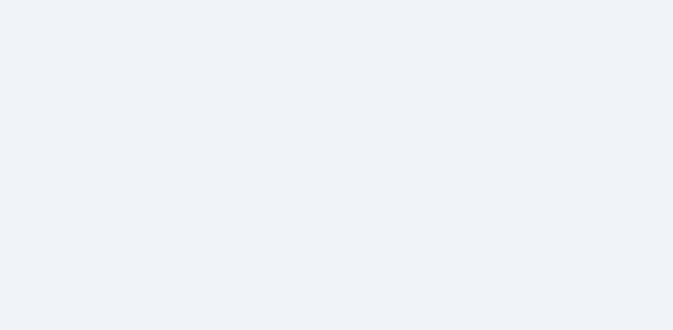
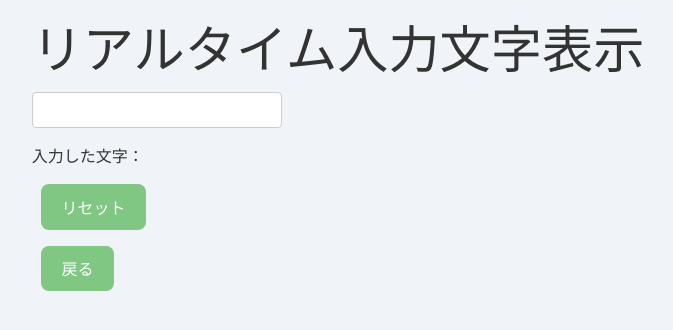
Before and after one commit to sik-nyan/hello-react-portfolio, a React (Vite) app: page /inputTextDisp in a window 1280 px wide. Before the commit this address had no page. Shown: the top 330 px of the page, without its empty margins (302-975 px from the left). Built offline with nearby package versions, Linux system fonts and the light colour scheme.

Commit message:
リアルタイム文字入力を追加

```diff
--- a/src/App.jsx
+++ b/src/App.jsx
@@ -2,9 +2,10 @@ import { Routes, Route } from 'react-router-dom';
 import Home from './pages/Home';
 import Counter from './pages/Counter';
 import TodoList from './pages/TodoList';
-import InputTextDisp from './pages/InputTextDisp';
+import InputTextCount from './pages/InputTextCount';
 import CountdownTimer from './pages/CountdownTimerDisp';
 import String from './pages/String';
+import InputTextDisp from './pages/InputTextDisp';
 
 
 function App() {
@@ -13,9 +14,10 @@ function App() {
       <Route path="/" element={<Home />} />
       <Route path="/counter" element={<Counter />} />
       <Route path="/todo" element={<TodoList />} />
-      <Route path="/inputText" element={<InputTextDisp />} />
+      <Route path="/inputText" element={<InputTextCount />} />
       <Route path="/countdownTimer" element={<CountdownTimer />} />
       <Route path="/string" element={<String />} />
+      <Route path="/inputTextDisp" element={<InputTextDisp />} />
     </Routes>
   );
 }
--- a/src/pages/Home.jsx
+++ b/src/pages/Home.jsx
@@ -15,6 +15,7 @@ function Home() {
         <li><Link to="/inputText">リアルタイム文字カウンター</Link></li>
         <li><Link to="/countdownTimer">カウントダウンタイマー</Link></li>
         <li><Link to="/string">文字を表示</Link></li>
+        <li><Link to="/inputTextDisp">入力文字をリアルタイム表示</Link></li>
         {/* 今後ここにどんどん追加 */}
       </ul>
     </div>
--- /dev/null
+++ b/src/pages/InputTextCount.jsx
@@ -0,0 +1,37 @@
+// src/pages/InputTextDisp.jsx
+import '../index.css';
+import '../Pages.css';
+import { useNavigate } from 'react-router-dom';
+import useInputText from '../components/useInputText';
+
+
+function InputTextCount () {
+    // 戻るボタン用
+    const navigate = useNavigate();
+
+    // カスタムフックの呼び出し
+    const {
+        inputText,
+        inputCnt,
+        handleChange
+    } = useInputText();
+
+    return (
+        <div className="container">
+            <h1>リアルタイム文字数カウンター</h1>
+            <h2>カウント：{inputCnt}</h2>
+            <textarea
+                value={inputText}
+                onChange={handleChange}
+                placeholder="テキストを入力"
+                rows="5"
+            />
+            <p>現在の文字数：{inputCnt}</p>
+            <button onClick={() => navigate(-1)}>戻る</button>
+        </div>
+    );
+
+
+}
+
+export default InputTextCount;
--- a/src/pages/InputTextDisp.jsx
+++ b/src/pages/InputTextDisp.jsx
@@ -2,35 +2,30 @@
 import '../index.css';
 import '../Pages.css';
 import { useNavigate } from 'react-router-dom';
-import useInputText from '../components/useInputText';
-
+import { useState } from 'react';
 
 function InputTextDisp () {
+    // 入力文字の状態管理
+    const [text, setText] = useState('');
     // 戻るボタン用
     const navigate = useNavigate();
 
-    const {
-        inputText,
-        inputCnt,
-        handleChange
-    } = useInputText();
 
+    // html
     return (
-        <div className="container">
-            <h1>リアルタイム文字数カウンター</h1>
-            <h2>カウント：{inputCnt}</h2>
-            <textarea
-                value={inputText}
-                onChange={handleChange}
-                placeholder="テキストを入力"
-                rows="5"
+        <div className='container'>
+            <h1>リアルタイム入力文字表示</h1>
+            <input
+                type="text"
+                value={text}
+                onChange={(e) => setText(e.target.value)}
             />
-            <p>現在の文字数：{inputCnt}</p>
+            <p>入力した文字：{text}</p>
+            <button onClick={() => setText('')}>リセット</button>
+            <br/>
             <button onClick={() => navigate(-1)}>戻る</button>
         </div>
     );
-
-
 }
 
-export default InputTextDisp;
+export default InputTextDisp
```
Also changed, not shown: 1 other file (tests, documents, lock files or other folders).
